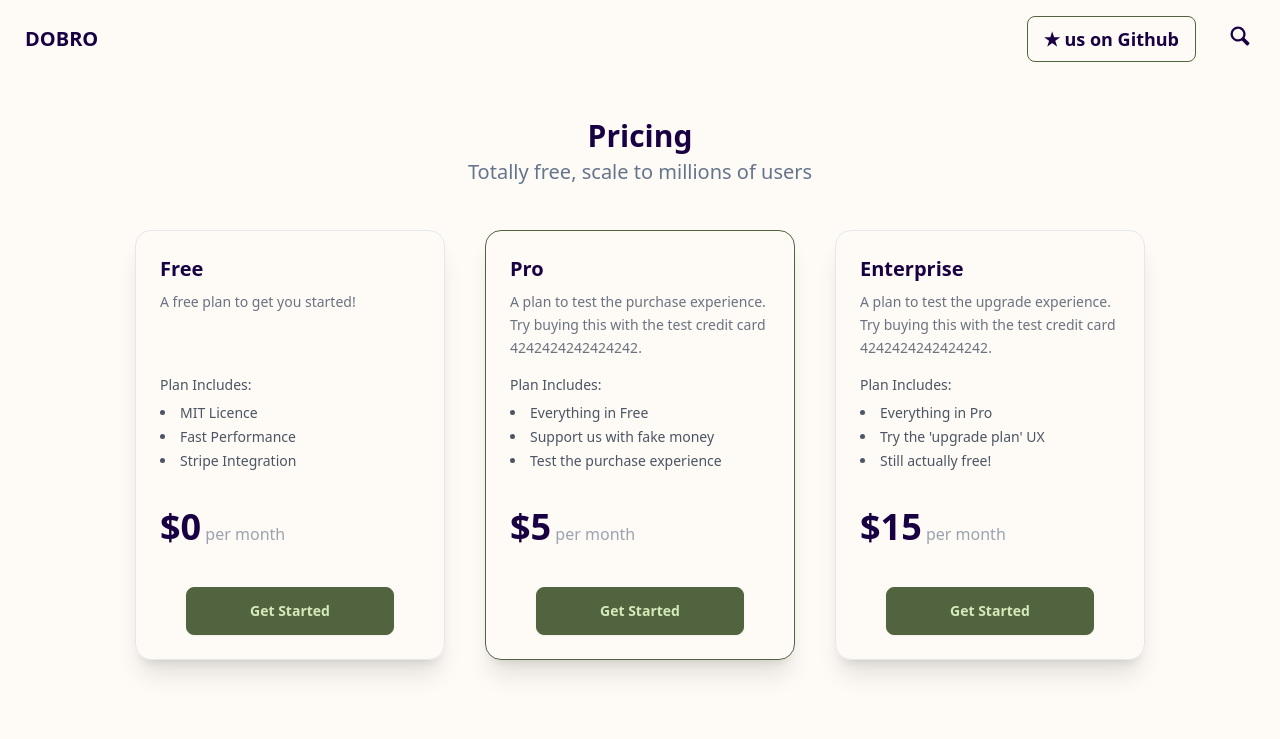
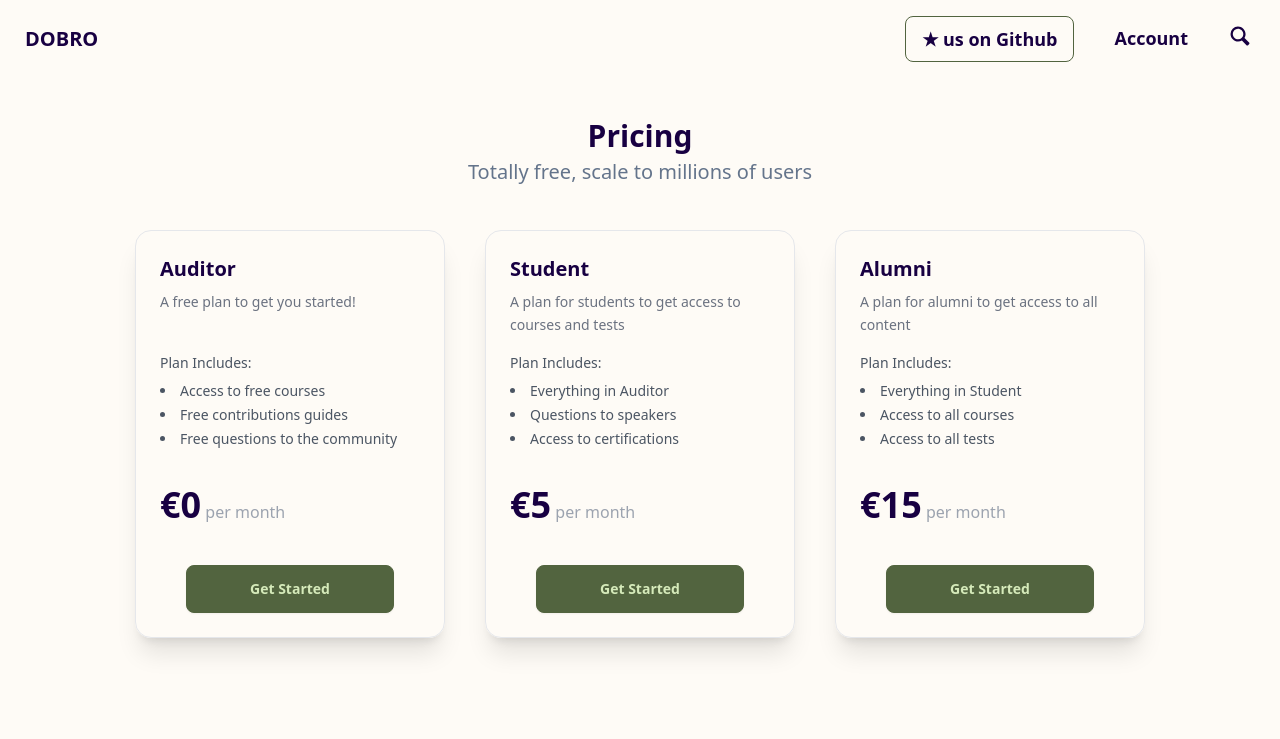
Before and after one commit to dobrocity/school.dobro.city, a SvelteKit app: page /pricing in a window 1280 px wide. Shown: the top 739 px of the page. Built offline with nearby package versions, Linux system fonts and the light colour scheme.

Commit message:
add account

```diff
--- a/src/routes/(marketing)/+layout.svelte
+++ b/src/routes/(marketing)/+layout.svelte
@@ -1,5 +1,4 @@
 <script lang="ts">
-  import { WebsiteName } from "./../../config"
   import "../../app.css"
 
   interface Props {
@@ -25,7 +24,7 @@
       </li>
       <!-- <li class="md:mx-2"><a href="/blog">Blog</a></li> -->
       <!-- <li class="md:mx-2"><a href="/pricing">Pricing</a></li> -->
-      <!-- <li class="md:mx-2"><a href="/account">Account</a></li> -->
+      <li class="md:mx-2"><a href="/account">Account</a></li>
       <li class="md:mx-0">
         <a href="/search" aria-label="Search">
           <svg
@@ -66,7 +65,7 @@
       >
         <!-- <li><a href="/blog">Blog</a></li> -->
         <!-- <li><a href="/pricing">Pricing</a></li> -->
-        <!-- <li><a href="/account">Account</a></li> -->
+        <li><a href="/account">Account</a></li>
         <li><a href="/search">Search</a></li>
         <li>
           <a
--- a/src/routes/(marketing)/pricing/pricing_plans.ts
+++ b/src/routes/(marketing)/pricing/pricing_plans.ts
@@ -3,41 +3,43 @@ export const defaultPlanId = "free"
 export const pricingPlans = [
   {
     id: "free",
-    name: "Free",
+    name: "Auditor",
     description: "A free plan to get you started!",
-    price: "$0",
+    price: "€0",
     priceIntervalName: "per month",
     stripe_price_id: null,
-    features: ["MIT Licence", "Fast Performance", "Stripe Integration"],
-  },
-  {
-    id: "pro",
-    name: "Pro",
-    description:
-      "A plan to test the purchase experience. Try buying this with the test credit card 4242424242424242.",
-    price: "$5",
-    priceIntervalName: "per month",
-    stripe_price_id: "price_1NkdZCHMjzZ8mGZnRSjUm4yA",
-    stripe_product_id: "prod_OXj1CcemGMWOlU",
     features: [
-      "Everything in Free",
-      "Support us with fake money",
-      "Test the purchase experience",
+      "Access to free courses",
+      "Free contributions guides",
+      "Free questions to the community",
     ],
   },
   {
-    id: "enterprise",
-    name: "Enterprise",
-    description:
-      "A plan to test the upgrade experience. Try buying this with the test credit card 4242424242424242.",
-    price: "$15",
+    id: "student",
+    name: "Student",
+    description: "A plan for students to get access to courses and tests",
+    price: "€5",
     priceIntervalName: "per month",
-    stripe_price_id: "price_1Nkda2HMjzZ8mGZn4sKvbDAV",
-    stripe_product_id: "prod_OXj20YNpHYOXi7",
+    stripe_price_id: "price_1QxNUXLtQekolYk0ahm77OUH",
+    stripe_product_id: "prod_Rr5fRTUf0jR5Lb",
     features: [
-      "Everything in Pro",
-      "Try the 'upgrade plan' UX",
-      "Still actually free!",
+      "Everything in Auditor",
+      "Questions to speakers",
+      "Access to certifications",
+    ],
+  },
+  {
+    id: "alumni",
+    name: "Alumni",
+    description: "A plan for alumni to get access to all content",
+    price: "€15",
+    priceIntervalName: "per month",
+    stripe_price_id: "price_1QxNVVLtQekolYk0pSYDyQzN",
+    stripe_product_id: "prod_Rr5gccqxGjwCro",
+    features: [
+      "Everything in Student",
+      "Access to all courses",
+      "Access to all tests",
     ],
   },
 ]
```
